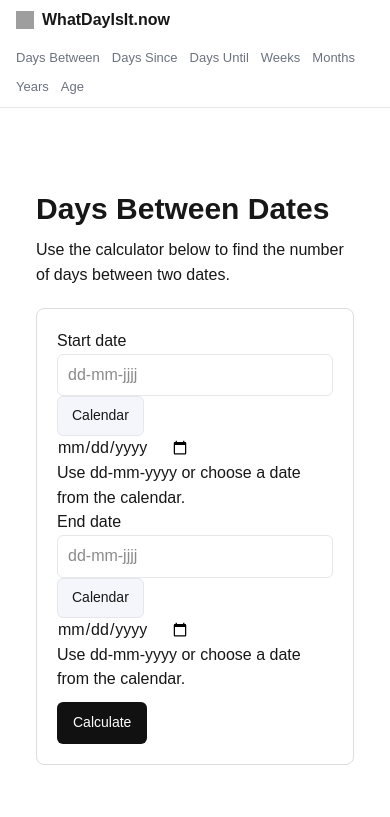
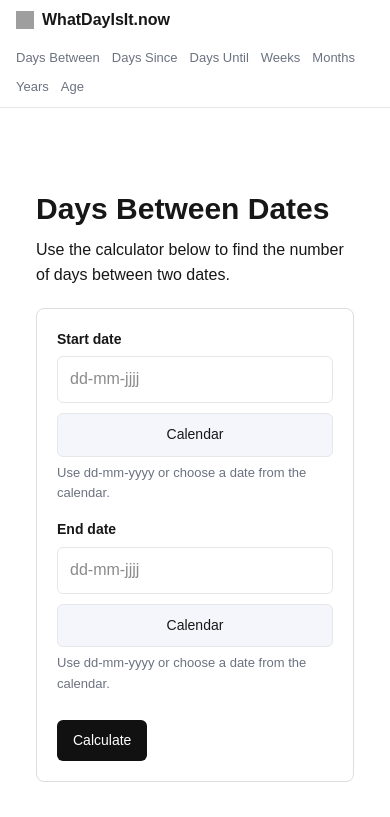
Before and after one commit to bosmeel/whatdayisit-now, a Next.js app: page /days-between in a window 390 px wide. Shown: the top 817 px of the page. Built offline with nearby package versions, Linux system fonts and the light colour scheme; grey boxes are pictures that could not be loaded.

Commit message:
UI: unify calculator layout and mobile spacing

```diff
--- a/app/globals.css
+++ b/app/globals.css
@@ -207,13 +207,32 @@ a:hover {
 }
 
 /* ===============================
-   Calculator inputs
+   Date input component
 ================================ */
+
+.date-field {
+  margin-bottom: 16px;
+}
+
+.date-label {
+  display: block;
+  font-weight: 600;
+  margin-bottom: 6px;
+  font-size: 14px;
+  color: var(--foreground);
+}
+
+.date-input-row {
+  display: flex;
+  gap: 10px;
+  align-items: stretch;
+  flex-wrap: wrap;
+}
 
 .date-input {
   width: 100%;
-  max-width: 100%;
-  padding: 8px 10px;
+  max-width: 260px;
+  padding: 10px 12px;
   border: 1px solid var(--border);
   border-radius: 6px;
   font-size: 16px;
@@ -227,7 +246,57 @@ a:hover {
   box-shadow: 0 0 0 2px rgba(99,102,241,0.15);
 }
 
-/* Buttons */
+.date-picker-button {
+  padding: 10px 14px;
+  border-radius: 6px;
+  border: 1px solid var(--border);
+  background: var(--card);
+  color: var(--foreground);
+  font-size: 14px;
+  cursor: pointer;
+  white-space: nowrap;
+}
+
+.date-picker-button:hover {
+  border-color: var(--accent);
+}
+
+.native-date-input {
+  position: absolute;
+  opacity: 0;
+  pointer-events: none;
+  width: 1px;
+  height: 1px;
+}
+
+.date-help {
+  margin-top: 6px;
+  font-size: 13px;
+  color: var(--muted);
+}
+
+/* ===============================
+   Calculator layout
+================================ */
+
+.calculator {
+  max-width: 420px;
+  margin-top: 20px;
+}
+
+.calculator button {
+  margin-top: 10px;
+}
+
+.result-box {
+  margin-top: 20px;
+  font-size: 20px;
+  font-weight: 700;
+}
+
+/* ===============================
+   Buttons
+================================ */
 
 button {
   padding: 8px 14px;
@@ -280,6 +349,7 @@ h2 {
 }
 
 @media (max-width: 640px) {
+
   .container {
     padding: 0 16px;
   }
@@ -310,4 +380,22 @@ h2 {
   .today-grid {
     grid-template-columns: 1fr;
   }
+
+  .calculator {
+    max-width: 100%;
+  }
+
+  .calculator button {
+    width: 100%;
+  }
+
+  .date-input-row {
+    flex-direction: column;
+  }
+
+  .date-input,
+  .date-picker-button {
+    max-width: 100%;
+    width: 100%;
+  }
 }
```
